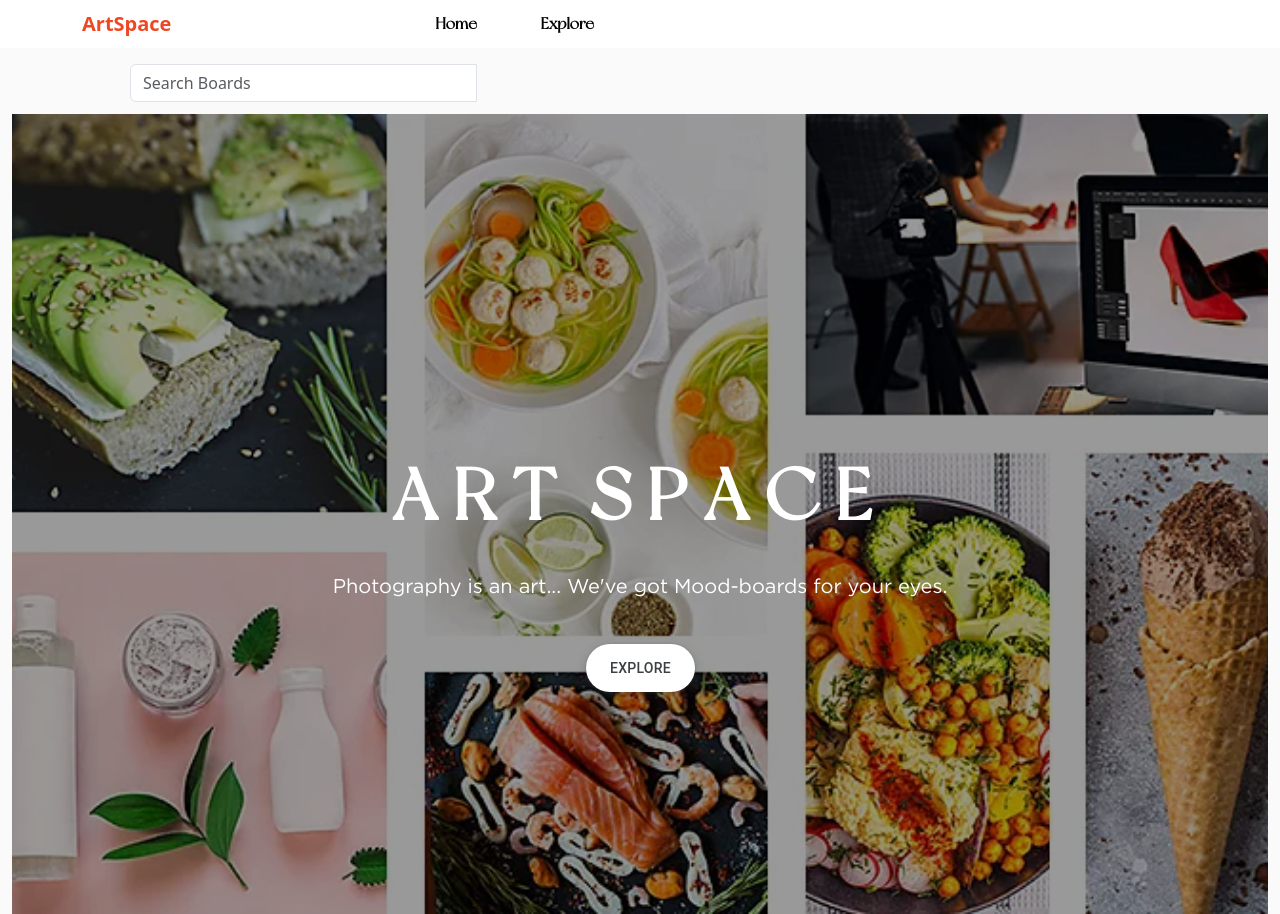
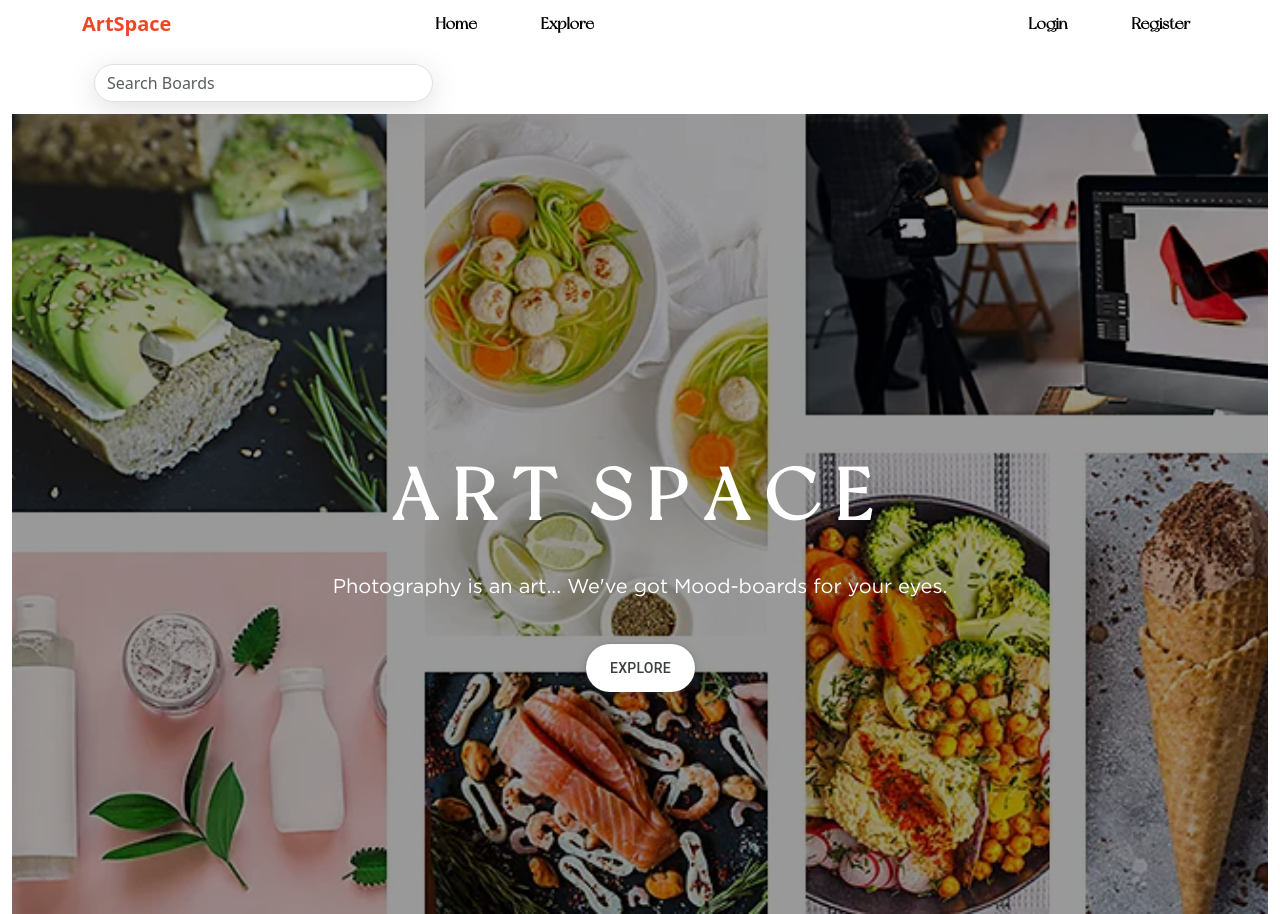
Before and after one commit to AtienoObwanda/artSpace, a Django app: page / in a window 1280 px wide. Run offline with Django 4.2, Linux system fonts and the light colour scheme; data that the repository does not hold is empty; parts of the project's set-up code (start-up, migrations or seed data) failed here and were passed over; some libraries are stand-ins or nearby versions.

Commit message:
finished styling navBar

```diff
--- a/space/static/art/style.css
+++ b/space/static/art/style.css
@@ -9,9 +9,22 @@
   format("truetype");
 }
 body {
-  background: #fafafa;
+  background: #fff;
   color: #333333;
   /* margin-top: 5rem; */
+
+}
+.catLink a{
+  color: #ee4723 !important;
+
+}
+.catLink a:current{
+  color: black !important;
+
+}
+.catLink input{
+  border-radius: 40px !important;
+  box-shadow: rgba(100, 100, 111, 0.2) 0px 7px 29px 0px;
 
 }
 
@@ -36,8 +49,10 @@ ul {
 
 .site-header .navbar-nav .nav-link.active {
   font-weight: 900;
+  /* box-shadow: rgba(0, 0, 0, 0.12) 0px 1px 3px, rgba(0, 0, 0, 0.24) 0px 1px 2px !important; */
+  /* box-shadow: rgba(100, 100, 111, 0.2) 0px 7px 29px 0px; */
+
 }
-
 .image-background {
   height: 100vh;
   min-height: 500px;
--- a/space/templates/art/layout.html
+++ b/space/templates/art/layout.html
@@ -22,8 +22,8 @@
     {% endblock %}
 </head>
 <body>
-    <div class="container">
-        <header class="blog-header lh-1 py-3 site-header">
+    <div class="container ">
+        <header class="blog-header lh-1 py-3 site-header" >
           <div class="row flex-nowrap justify-content-between align-items-center">
             <nav class="navbar navbar-expand-md navbar-dark bg-steel fixed-top">
                 <div class="container">
@@ -42,38 +42,38 @@
                             <a class="nav-item nav-link ms-5 mr-2" href="{% url 'home' %}">Home</a>
                             <a class="nav-item nav-link ms-5" href="{% url 'explore' %}">Explore</a>
                             {% for location in locations %}
-                                <a href="location/{{location.id}}" class="nav-item nav-link ms-5 mr-2">{{location.name}}</a>
+                                <a href="{% url 'location' location.id %}" class="nav-item nav-link ms-5 mr-2">{{location.name}}</a>
 
                             {% endfor%}
                         </div>
                         <!-- Navbar right-->
 
-                        <!-- <div class="navbar-nav ms-auto"> -->
+                        <div class="navbar-nav ms-auto">
 
                             <!-- {% if current_user.is_authenticated %} -->
                                 <!-- <a class="nav-item nav-link align-right" href="#">New Post</a> -->
                                 <!-- <a class="nav-item nav-link align-right" href="#">Account</a> -->
                                 <!-- <a class="nav-item nav-link align-right" href="#">Logout</a> -->
                             <!-- {% else%} -->
-                                <!-- <a class="nav-item nav-link align-right" href="#">Login</a>
-                                <a class="nav-item nav-link align-right" href="#">Register</a> -->
-                            <!-- {% endif %}
-                             </div> -->
+                                <a class="nav-item nav-link align-right ms-5" href="#">Login</a>
+                                <a class="nav-item nav-link align-right ms-5" href="#">Register</a>
+                            <!-- {% endif %}  -->
+                             </div>
                     </div>
                 </div>
             </nav>
 
           </div>
         </header>
-
-        <div class="nav-scroller py-1 mb-2 mt-3 pt-3">
+        <div class="container">
+          <div class="nav-scroller py-1 mb-2 mt-3 pt-3 catLink" >
             <nav class="nav d-flex justify-content-between">
                <!-- search form start -->
                <div class="col-sm-4 col-md-4 navbar-right ms-0">
 
                   <form class="navbar-form" role="search" action="{% url 'explore' %}">
 
-                  <div class="input-group ms-5 mr-2">
+                    <div class="input-group ms-0">
                       <input type="text" class="form-control" placeholder="Search Boards" name="article">
                       <div class="input-group-btn">
                         <button class="btn btn-default" type="submit"><i class="glyphicon glyphicon-search"></i></button>
@@ -84,16 +84,17 @@
                 </div>
                 <!-- search form end -->
                 {% for category in categories %}
-                <a class="p-2 link-secondary" href="{% url 'category' category.id %}">{{category.name}}</a>
+                  <a class="p-2 link-secondary "href="{% url 'category' category.id %}" style="text-decoration: none;font-weight:bold">{{category.name}}</a>
                {% endfor %}
 
 
             </nav>
           </div>
         </div>
+      </div>
 
 
-    <div class="container-fluid">
+    <div class="container-fluid" style="background-color: #fff;">
         {% block content %}{% endblock %}
 
     </div>
```
Lines whose indentation alone changed are shown as unchanged.
